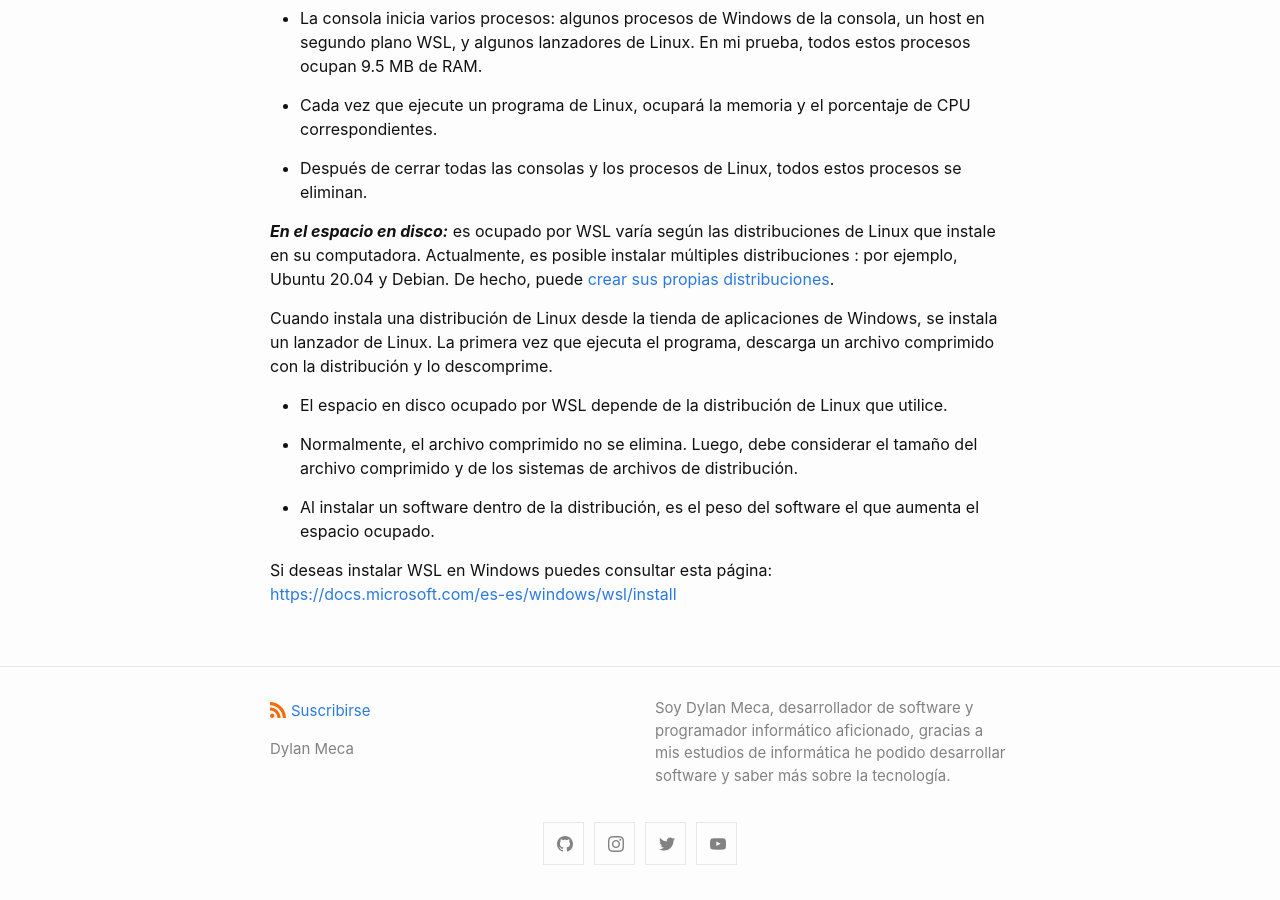
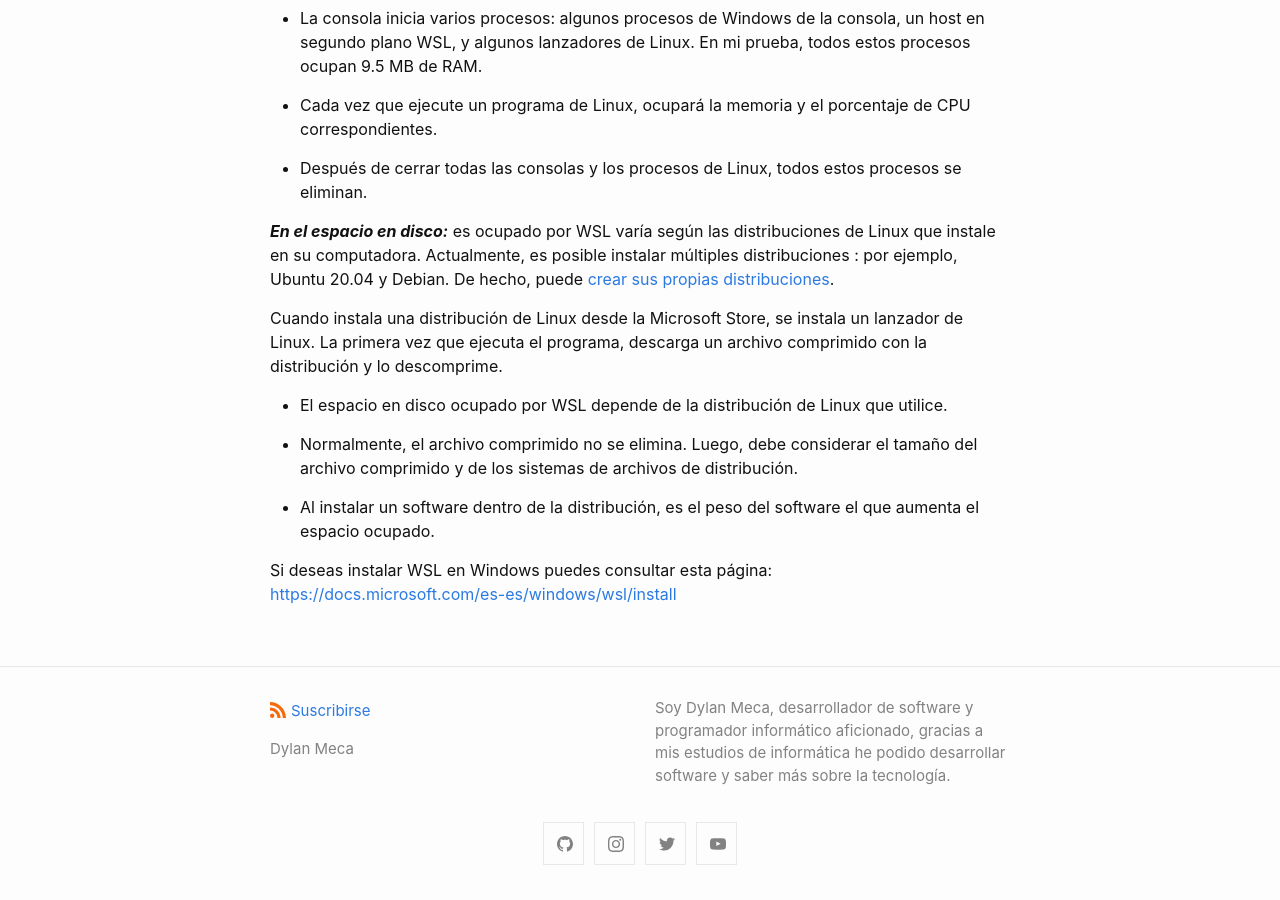
Before and after one commit to dylanmeca/dylanmeca.github.io, a Jekyll site: the page built from _posts/2021-10-04-Mi-opinion-de-WSL-1.md, in a window 1280 px wide and 900 px high, scrolled down 761 px. Built offline with Jekyll 4.4.1, drawn with Linux system fonts in a browser that asks for light colours; a script that is not in the unit is left out; comment, search, counter and statistics services are not loaded.

Commit message:
Update 2021-10-04-Mi-opinion-de-WSL-1.md

```diff
--- a/_posts/2021-10-04-Mi-opinion-de-WSL-1.md
+++ b/_posts/2021-10-04-Mi-opinion-de-WSL-1.md
@@ -53,7 +53,7 @@
 
 ***En el espacio en disco:*** es ocupado por WSL varía según las distribuciones de Linux que instale en su computadora. Actualmente, es posible instalar múltiples distribuciones : por ejemplo, Ubuntu 20.04 y Debian. De hecho, puede [crear sus propias distribuciones](https://docs.microsoft.com/es-es/windows/wsl/build-custom-distro).
 
-Cuando instala una distribución de Linux desde la tienda de aplicaciones de Windows, se instala un lanzador de Linux. La primera vez que ejecuta el programa, descarga un archivo comprimido con la distribución y lo descomprime.
+Cuando instala una distribución de Linux desde la Microsoft Store, se instala un lanzador de Linux. La primera vez que ejecuta el programa, descarga un archivo comprimido con la distribución y lo descomprime.
 
 * El espacio en disco ocupado por WSL depende de la distribución de Linux que utilice.
 
```
